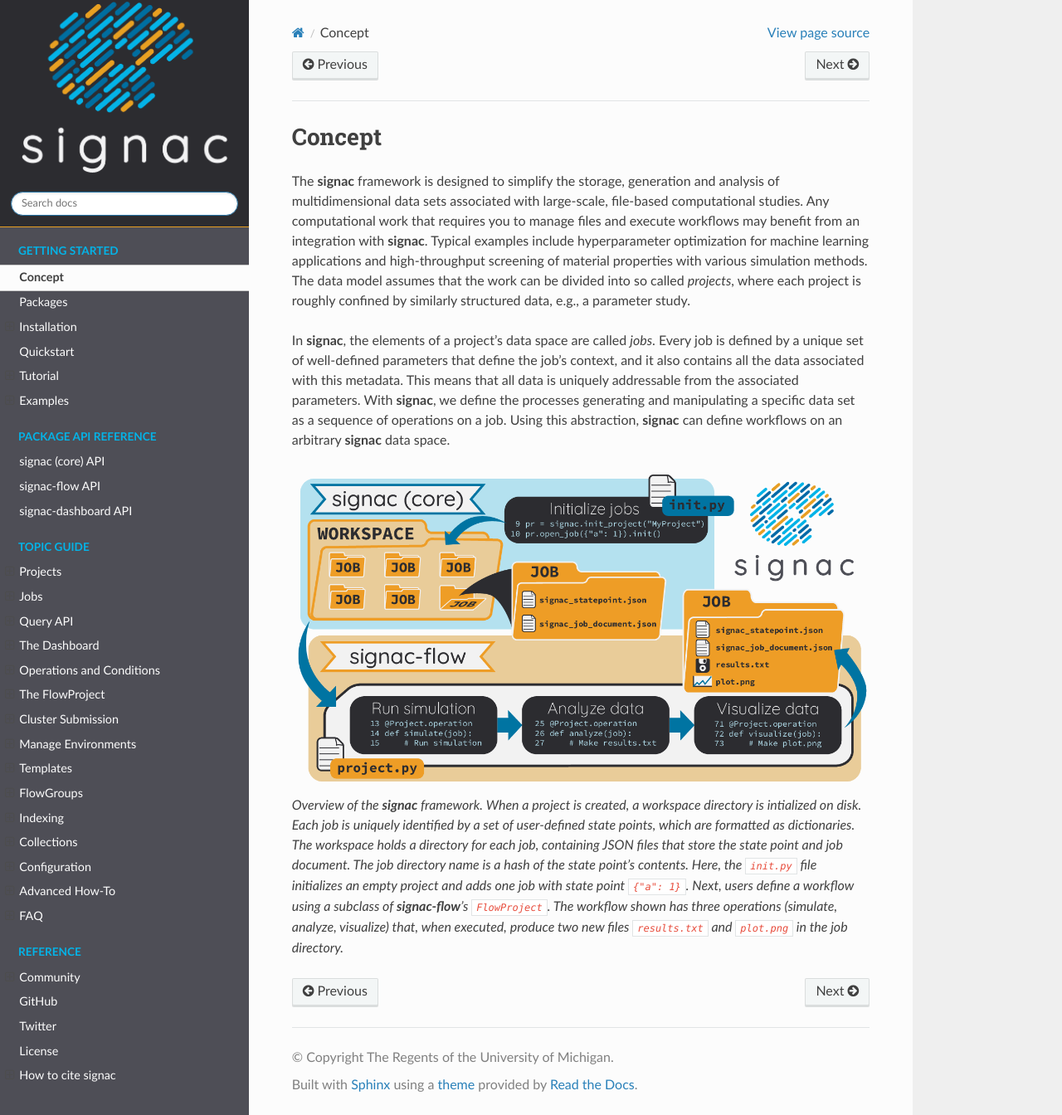
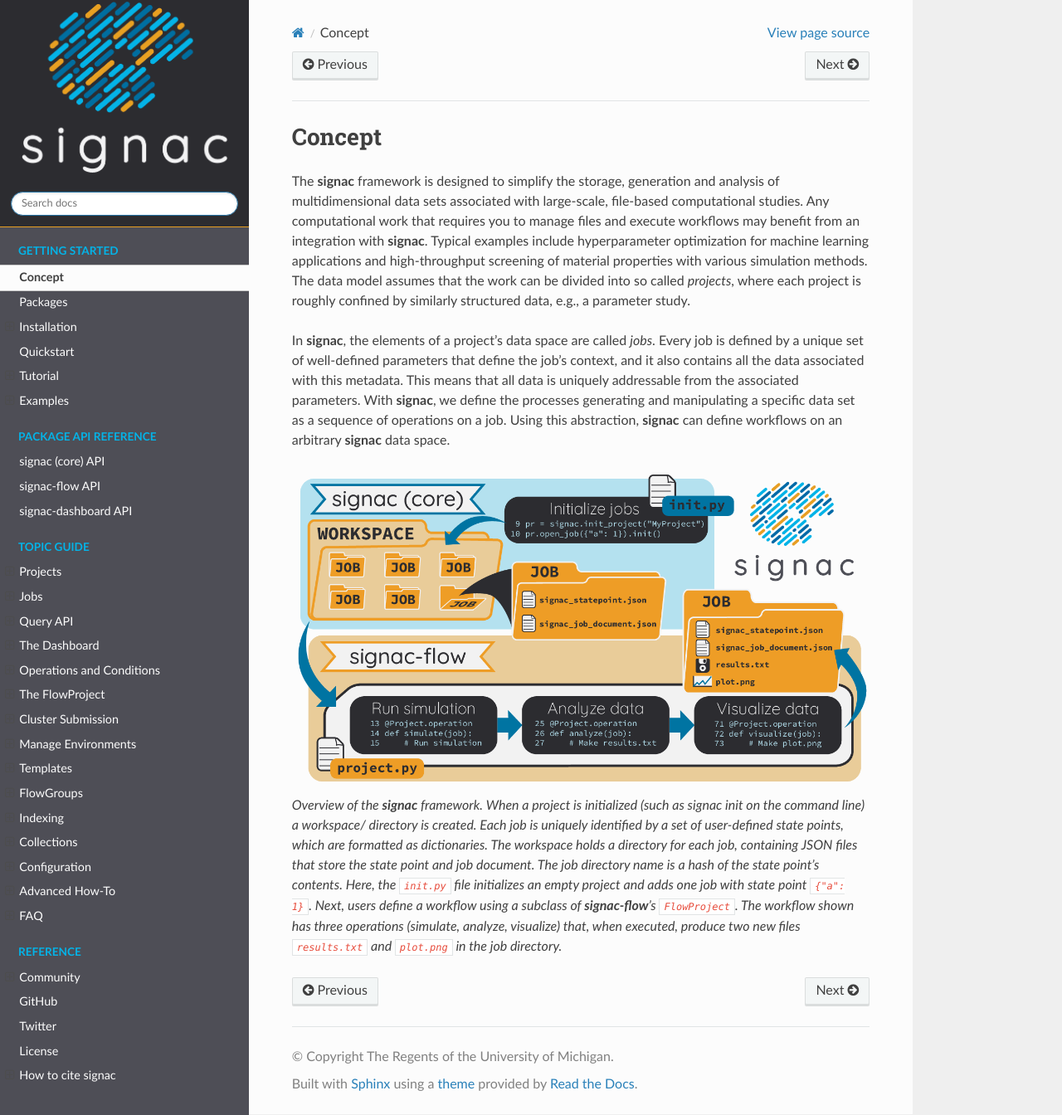
Before and after one commit to glotzerlab/signac-docs, a Sphinx documentation site: the page built from docs/source/intro.rst, in a window 1280 px wide and 1344 px high. Shown: the whole window at 83% size. Built offline with Sphinx 7.4.7 and the Read the Docs theme 2.0.0, drawn with Linux system fonts in a browser that asks for light colours.

Commit message:
Update docs/source/intro.rst
Co-authored-by: Alyssa Travitz <31974495+atravitz@users.noreply.github.com>

```diff
--- a/docs/source/intro.rst
+++ b/docs/source/intro.rst
@@ -20,7 +20,7 @@
 .. figure:: images/signac_data_space.png
 
     Overview of the **signac** framework.
-    When a project is created, a workspace directory is intialized on disk.
+    When a project is initialized (such as `signac init` on the command line) a `workspace/` directory is created.
     Each job is uniquely identified by a set of user-defined state points, which are formatted as dictionaries.
     The workspace holds a directory for each job, containing JSON files that store the state point and job document.
     The job directory name is a hash of the state point's contents.
```
